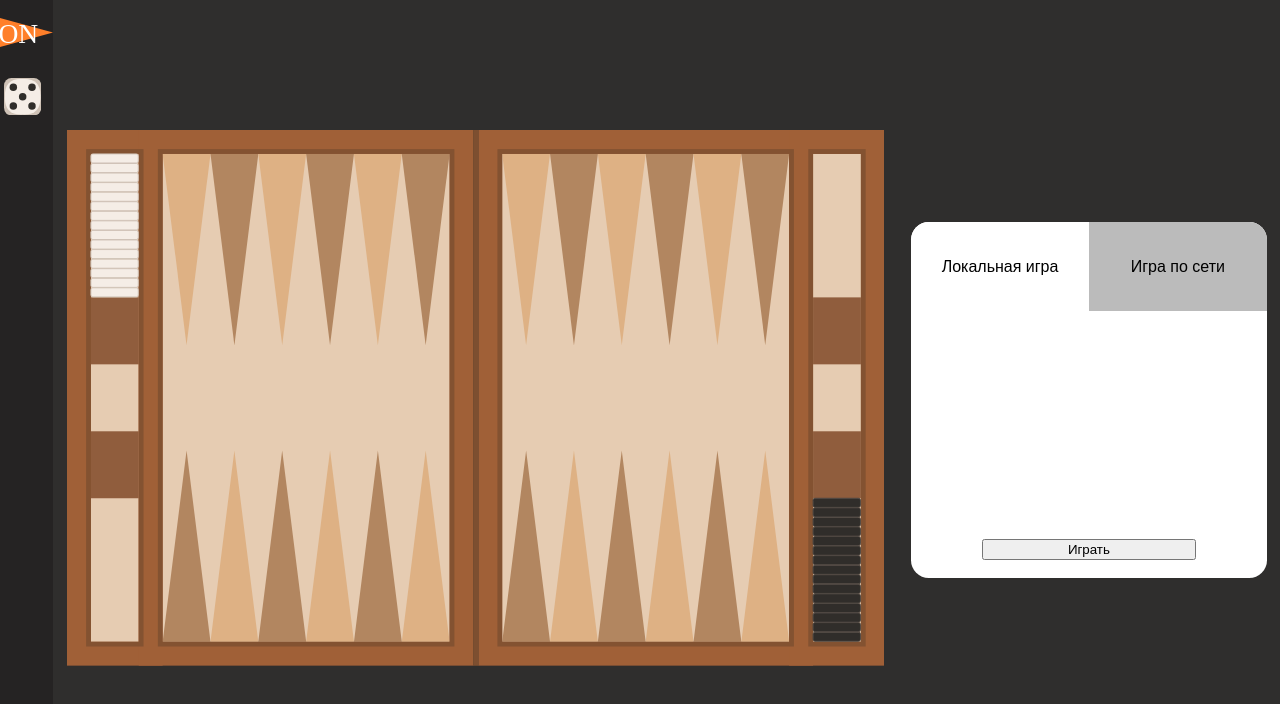
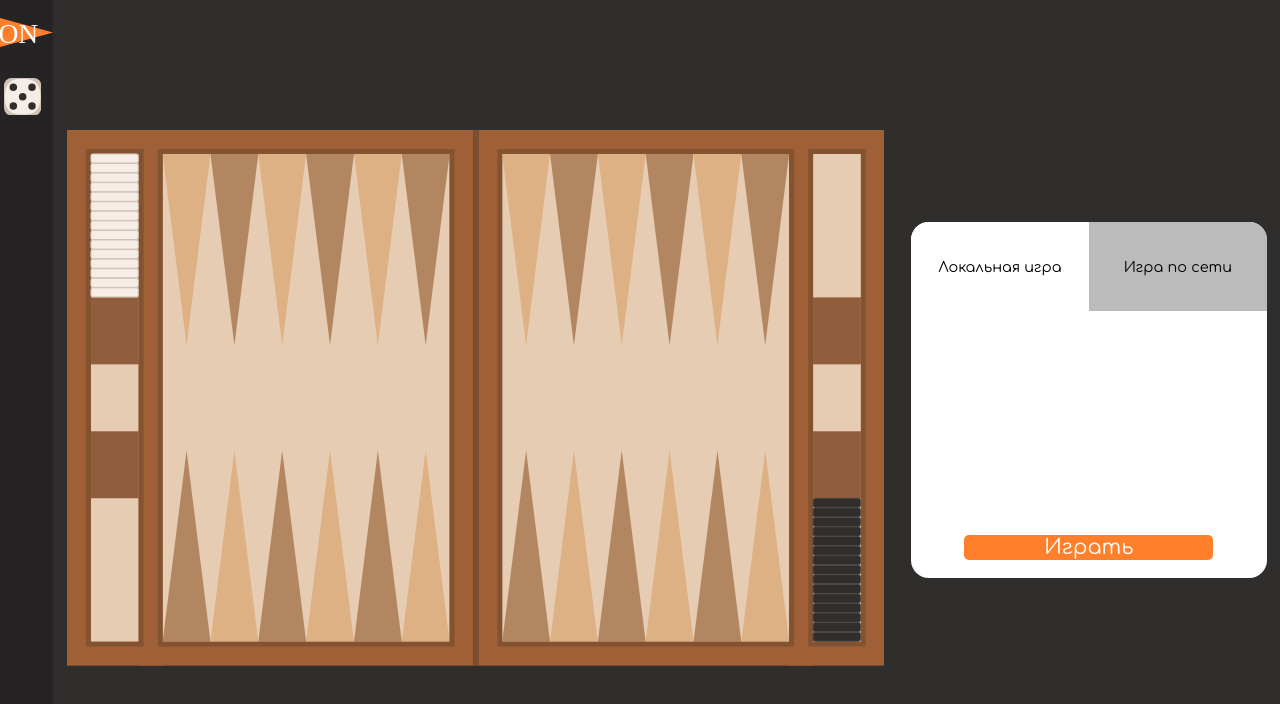
Before and after one commit to TimurTimergalin/Gammon, a React (Vite) app: page /play in a window 1280 px wide. Shown: the top 704 px of the page. Built offline with nearby package versions, Linux system fonts and the light colour scheme.

Commit message:
У кнопки "Играть" теперь правильный стиль

```diff
--- a/public/index.css
+++ b/public/index.css
@@ -9,6 +9,6 @@ html, body {
 
 #root {
     height: 100%;
-    font-family: Arial, sans-serif;
+    font-family: Comfortaa, sans-serif;
     background-color: #2f2e2d;
 }
--- a/src/components/game/buttons/ControlButton.tsx
+++ b/src/components/common/AccentedButton.tsx
@@ -1,26 +1,24 @@
-import {ReactNode} from "react";
+import {CSSProperties, ReactNode} from "react";
 import styled from "styled-components";
 
-const PlainControlButton = ({children, disabled, className, onClick}: {
+const PlainAccentedButton = ({children, disabled, className, onClick, style = {}}: {
     children: ReactNode | ReactNode[]
     disabled: boolean,
     className?: string,
-    onClick: () => void
+    onClick: () => void,
+    style?: CSSProperties
 }) => (
-    <button disabled={disabled} onClick={onClick} className={className}>{children}</button>
+    <button disabled={disabled} onClick={onClick} className={className} style={style}>{children}</button>
 )
-export const ControlButton = styled(PlainControlButton)`
+export const AccentedButton = styled(PlainAccentedButton)`
     & {
-        display: flex;
         justify-content: center;
         align-items: center;
-        width: 8%;
-        padding: 0;
-        margin-left: 1%;
         user-select: none;
         background-color: #ff7f2a;
-        border-radius: 10%;
         border: 0;
+        font-family: Comfortaa, sans-serif;
+        color: white;
     }
     &[disabled], &:disabled {
         background-color: #976646;
--- a/src/components/game/buttons/FinishTurnButton.tsx
+++ b/src/components/game/buttons/FinishTurnButton.tsx
@@ -1,7 +1,7 @@
 import {observer} from "mobx-react-lite";
 import {useGameContext} from "../common/GameContext.ts";
-import {imagStyle} from "./common.tsx";
-import {ControlButton} from "./ControlButton.tsx";
+import {additionalStyle, imagStyle} from "./common.tsx";
+import {AccentedButton} from "../../common/AccentedButton.tsx";
 
 export const FinishTurnButton = observer(function FinishTurnButton() {
     const gameState = useGameContext("gameState")
@@ -10,8 +10,8 @@ export const FinishTurnButton = observer(function FinishTurnButton() {
     const onCLickCallback = () => gameController.endTurn()
 
     return (
-        <ControlButton onClick={onCLickCallback} disabled={!gameState.turnComplete}>
+        <AccentedButton onClick={onCLickCallback} disabled={!gameState.turnComplete} style={additionalStyle()}>
             <img src={"submit.svg"} alt={"Finish"} style={imagStyle()}/>
-        </ControlButton>
+        </AccentedButton>
     )
 })
--- a/src/components/game/buttons/UndoMovesButton.tsx
+++ b/src/components/game/buttons/UndoMovesButton.tsx
@@ -1,7 +1,7 @@
 import {observer} from "mobx-react-lite";
 import {useGameContext} from "../common/GameContext.ts";
-import {imagStyle} from "./common.tsx";
-import {ControlButton} from "./ControlButton.tsx";
+import {additionalStyle, imagStyle} from "./common.tsx";
+import {AccentedButton} from "../../common/AccentedButton.tsx";
 // import {useScreenSpecs} from "../../ui/adapt/ScreenSpecs.ts";
 
 export const UndoMovesButton = observer(function UndoMovesButton() {
@@ -13,8 +13,8 @@ export const UndoMovesButton = observer(function UndoMovesButton() {
     }
 
     return (
-        <ControlButton onClick={onCLickCallback} disabled={!gameState.movesMade}>
+        <AccentedButton onClick={onCLickCallback} disabled={!gameState.movesMade} style={additionalStyle()}>
             <img src={"undo.svg"} alt={"Undo"} style={imagStyle()}/>
-        </ControlButton>
+        </AccentedButton>
     )
 })
--- a/src/components/game/buttons/common.tsx
+++ b/src/components/game/buttons/common.tsx
@@ -1,4 +1,12 @@
 import {CSSProperties} from "react";
+
+export const additionalStyle = (): CSSProperties => ({
+    width: "8%",
+    padding: 0,
+    marginLeft: "1%",
+    borderRadius: "10%",
+    display: "flex"
+})
 
 export const imagStyle = (): CSSProperties => ({
     margin: "10%",
--- a/src/components/ui/sidebar/Logo.tsx
+++ b/src/components/ui/sidebar/Logo.tsx
@@ -9,8 +9,7 @@ export const Logo = observer(function Logo() {
     const navigate = useNavigate()
 
     const imagStyle: CSSProperties = {
-        marginLeft: "auto",
-        marginRight: "auto",
+        width: "100%",
         userSelect: "none"
     }
 
@@ -21,7 +20,7 @@ export const Logo = observer(function Logo() {
     const containerStyle: CSSProperties = {display: "flex", marginTop: verticalMargin, marginBottom: verticalMargin, cursor: "pointer"};
     return (
         <div style={containerStyle}>
-            <img src={iconSrc} alt={"logo"} width={"100%"} style={imagStyle} onClick={() => navigate("/")}/>
+            <img src={iconSrc} alt={"logo"} style={imagStyle} onClick={() => navigate("/")}/>
         </div>
     )
 })
--- a/src/components/ui/sidebar/SideBar.tsx
+++ b/src/components/ui/sidebar/SideBar.tsx
@@ -31,7 +31,8 @@ export const SideBar = observer(function SideBar() {
         display: "flex",
         flexDirection: "column",
         alignItems: "flex-start",
-        ...(layoutMode === "Collapsed" ? collapsedStyle : {})
+        ...(layoutMode === "Collapsed" ? collapsedStyle : {}),
+        // minWidth: "fit-content"
     }
 
     const screenStyle: CSSProperties = {
--- a/src/components/ui/sidebar/TextWithIcon.tsx
+++ b/src/components/ui/sidebar/TextWithIcon.tsx
@@ -26,7 +26,7 @@ const PlainTextWithIcon = observer(function TextWithIcon({text, children, classN
         userSelect: "none"
     }
 
-    const fontSizeValue = scaleMode === "Normal" ? 1.3 : scaleMode === "Minimized" ? 0.8 : 0.5
+    const fontSizeValue = scaleMode === "Normal" ? 1.1 : scaleMode === "Minimized" ? 0.75 : 0.4
 
     const textMarginLeft = 15 * screenSpecs.scaleFactor
 
--- a/src/components/ui/windows/play_menu/control_panel/ControlPanel.tsx
+++ b/src/components/ui/windows/play_menu/control_panel/ControlPanel.tsx
@@ -17,7 +17,9 @@ const OptionTab = observer(function OptionTab({chosen, position, callback, name}
     name: string
 }) {
     const screenSpecs = useScreenSpecs()
+    const scaleMode = screenSpecs.scaleMode
 
+    const fontSizeValue = scaleMode === "Normal" ? 0.9 : scaleMode === "Minimized" ? 0.6 : 0.5
 
     const style: CSSProperties = {
         flex: 1,
@@ -26,7 +28,8 @@ const OptionTab = observer(function OptionTab({chosen, position, callback, name}
         backgroundColor: chosen ? defaultColor : unfocusedColor,
         display: "flex",
         justifyContent: "center",
-        alignItems: "center"
+        alignItems: "center",
+        fontSize: `${fontSizeValue}em`
     }
 
     return <div style={style} onClick={callback}>{name}</div>
--- a/src/components/ui/windows/play_menu/control_panel/PlayButton.tsx
+++ b/src/components/ui/windows/play_menu/control_panel/PlayButton.tsx
@@ -1,21 +1,28 @@
 import {CSSProperties} from "react";
 import {observer} from "mobx-react-lite";
 import {useScreenSpecs} from "../../../adapt/ScreenSpecs.ts";
+import {AccentedButton} from "../../../../common/AccentedButton.tsx";
 
 export const PlayButton = observer(function PlayButton({callback}: {
     callback: () => void
 }) {
     const screenSpecs = useScreenSpecs()
+    const scaleMode = screenSpecs.scaleMode
+
+    const fontSizeValue = scaleMode === "Normal" ? 1.3 : scaleMode === "Minimized" ? 0.8 : 0.5
+
 
     const verticalMargin = 20 * screenSpecs.scaleFactor
 
     const style: CSSProperties = {
         flex: 1,
-        marginLeft: "20%",
-        marginRight: "20%",
+        marginLeft: "15%",
+        marginRight: "15%",
         marginTop: verticalMargin,
-        marginBottom: verticalMargin
+        marginBottom: verticalMargin,
+        fontSize: `${fontSizeValue}em`,
+        borderRadius: `5px`
     }
 
-    return <button onClick={callback} style={style}>Играть</button>
+    return <AccentedButton onClick={callback} disabled={false} style={style}>Играть</AccentedButton>
 })
```
Also changed, not shown: src/components/ui/windows/play_menu/control_panel/PanelEntry.tsx (+6 -1 lines).
